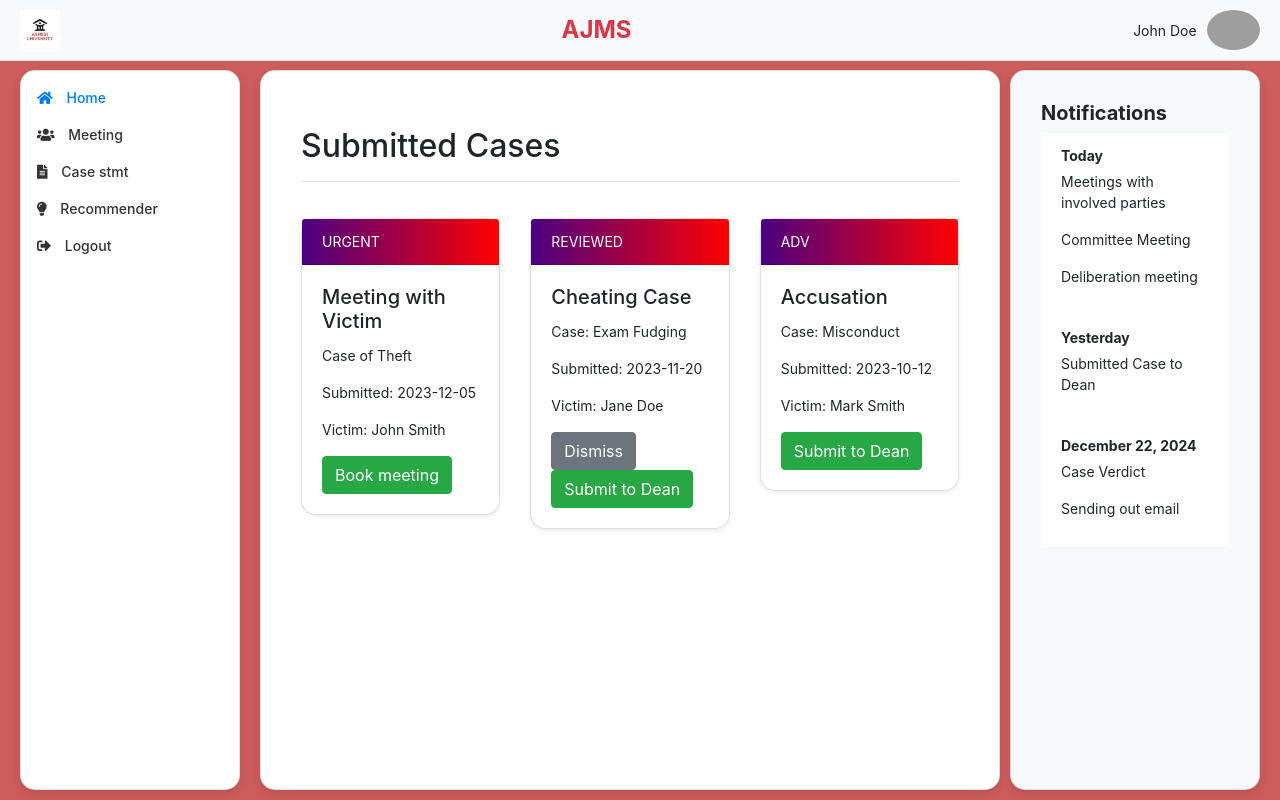
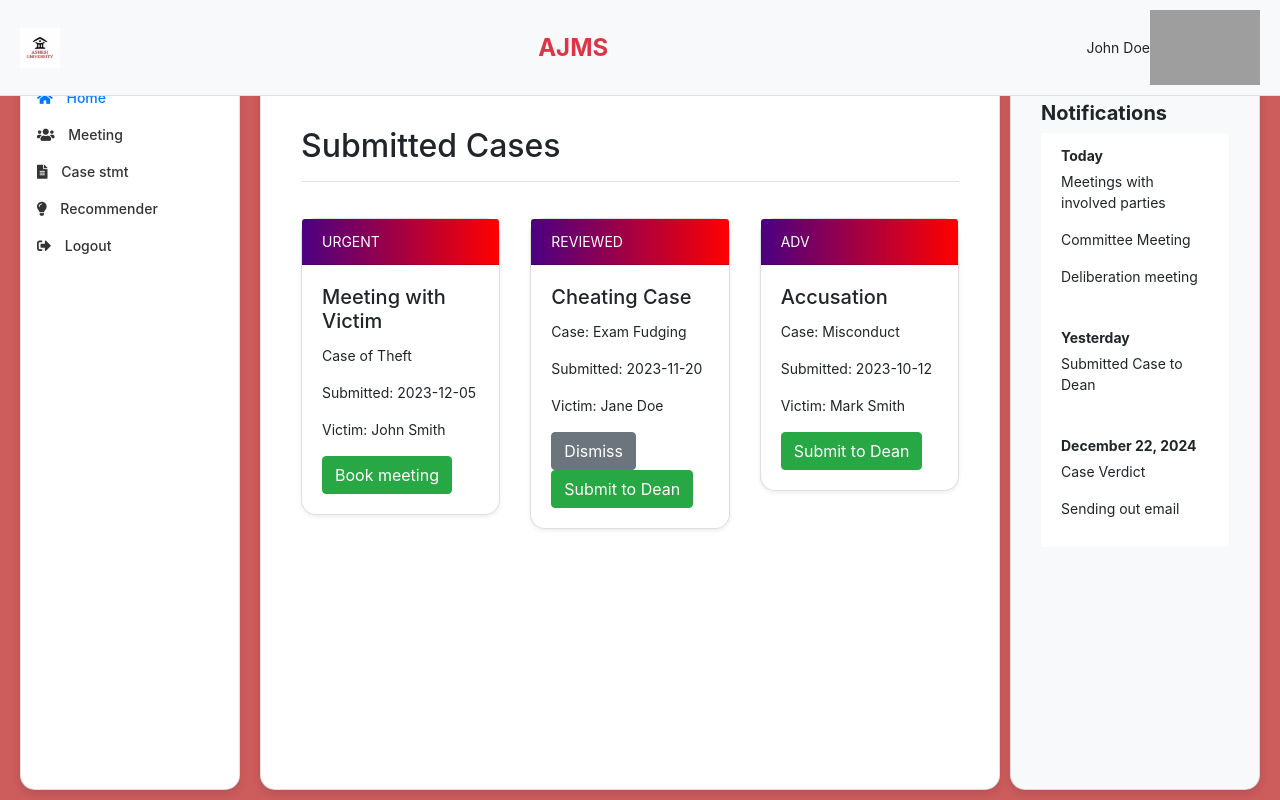
Before and after one commit to Msgasu/AJMS, a PHP site: page /admin/admin_dashboard.php in a window 1280 px wide. Run offline with PHP 8.4, Linux system fonts and the light colour scheme; some libraries are stand-ins or nearby versions; grey boxes are pictures that could not be loaded.

```diff
--- a/admin/admin_dashboard.php
+++ b/admin/admin_dashboard.php
@@ -41,9 +41,9 @@
         }
 
         .header .user-info img {
-            border-radius: 50%;
-            height: 40px;
-            margin-left: 10px;
+            height: 75px;
+            width: 110px;
+            margin: 0;
         }
 
         .sidebar {
```
